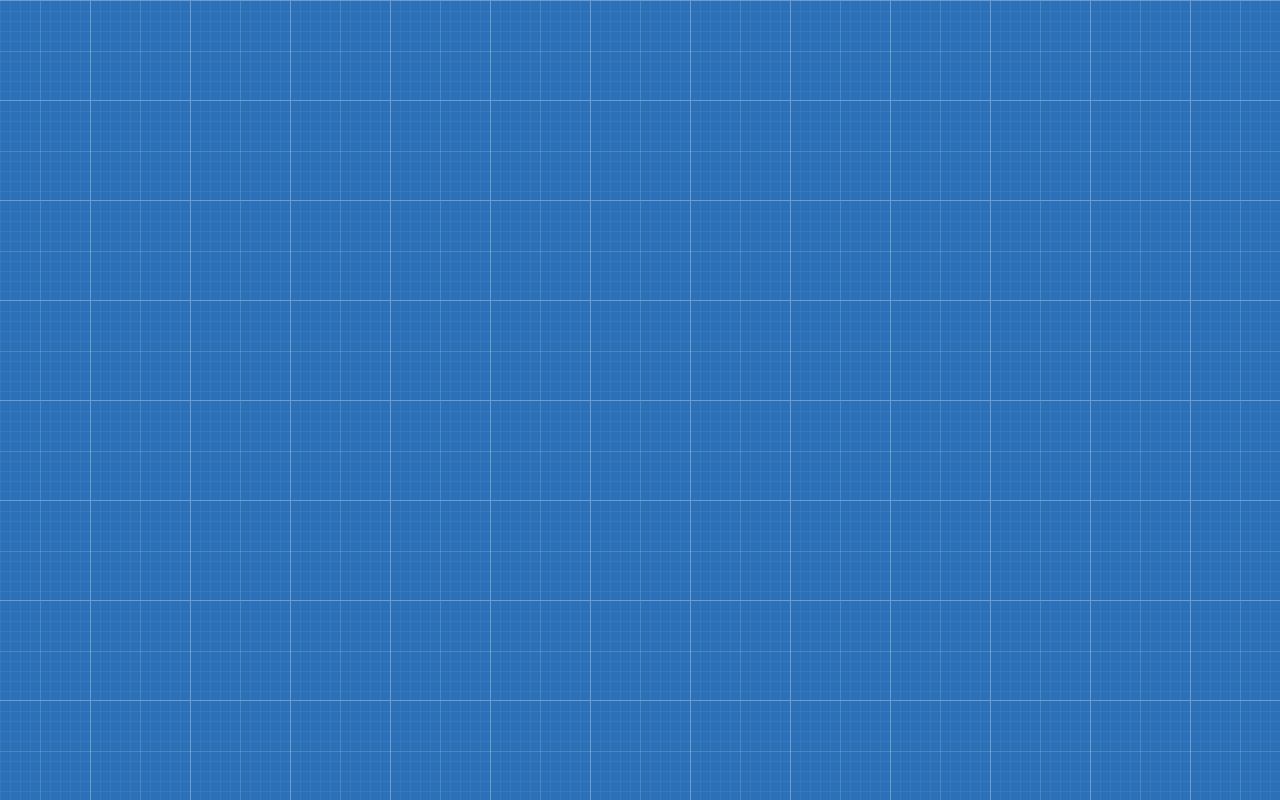
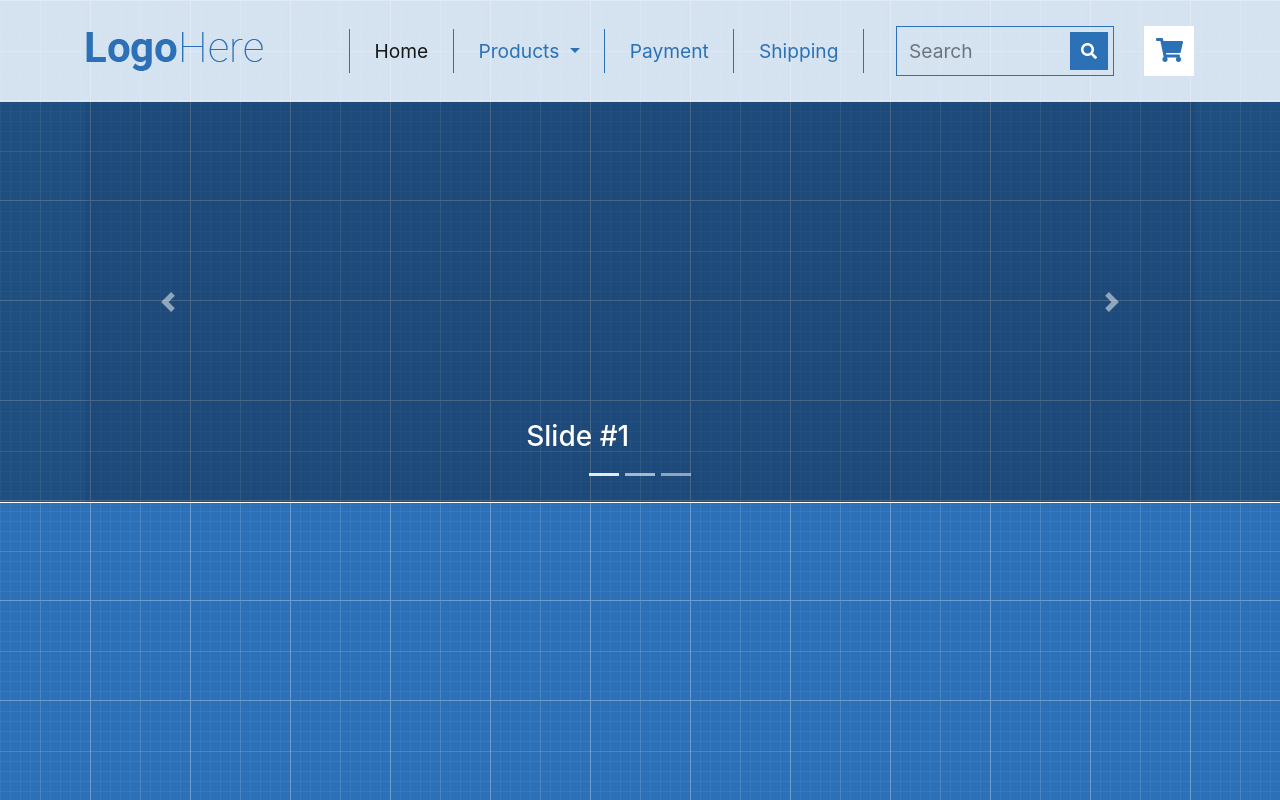
Before and after one commit to alexaandrievskaya/front-end-shop-template, a website: page index.html in a window 1280 px wide. Drawn offline with Linux system fonts and the light colour scheme.

Commit message:
UPD: added markup header.

```diff
--- a/index.html
+++ b/index.html
@@ -12,6 +12,93 @@
 </head>
 <body>
 
+  <header class="page-header">
+    <div class="page-header__navbar">
+      <div class="container">
+        <nav class="navbar navbar-expand-lg navbar-light">
+          <a class="navbar-brand" href="#">
+            <img src="assets/img/icon-3.png" alt="site logo">
+          </a>
+          <button class="navbar-toggler" type="button" data-toggle="collapse" data-target="#navbarSupportedContent" aria-controls="navbarSupportedContent" aria-expanded="false" aria-label="Toggle navigation">
+            <span class="navbar-toggler-icon"></span>
+          </button>
+
+          <div class="collapse navbar-collapse" id="navbarSupportedContent">
+            <ul class="navbar-nav mr-auto">
+              <li class="nav-item active">
+                <a class="nav-link" href="#">Home <span class="sr-only">(current)</span></a>
+              </li>
+              <li class="nav-item dropdown">
+                <a class="nav-link dropdown-toggle" href="#" id="navbarDropdown" role="button" data-toggle="dropdown" aria-haspopup="true" aria-expanded="false">
+                  Products
+                </a>
+                <div class="dropdown-menu" aria-labelledby="navbarDropdown">
+                  <a class="dropdown-item" href="#">Lorem ipsum dolor</a>
+                  <a class="dropdown-item" href="#">Sit amet</a>
+                  <div class="dropdown-divider"></div>
+                  <a class="dropdown-item" href="#">Consectetur adipisicing</a>
+                  <a class="dropdown-item" href="#">Architecto consequatur</a>
+                </div>
+              </li>
+              <li class="nav-item">
+                <a class="nav-link" href="#">Payment</a>
+              </li>
+              <li class="nav-item">
+                <a class="nav-link" href="#">Shipping</a>
+              </li>
+            </ul>
+            <form class="form-inline my-2 my-lg-0 page-header__navbar-search">
+              <input class="form-control mr-sm-2" type="search" placeholder="Search" aria-label="Search">
+              <button class="btn btn-outline-success my-2 my-sm-0" type="submit"><i class="fas fa-search" aria-hidden="true"></i></button>
+            </form>
+            <button class="btn btn-outline-success my-2 my-sm-0 page-header__cart-btn" type="submit"><i class="fas fa-shopping-cart" aria-hidden="true"></i><span id="cart-counter" class="page-header__cart-counter">4</span></button>
+          </div>
+        </nav>
+      </div>
+    </div>
+
+    <div class="page-header__carousel">
+      <div class="container">
+
+        <div id="header-carousel" class="carousel slide" data-ride="carousel">
+          <ol class="carousel-indicators">
+            <li data-target="#header-carousel" data-slide-to="0" class="active"></li>
+            <li data-target="#header-carousel" data-slide-to="1"></li>
+            <li data-target="#header-carousel" data-slide-to="2"></li>
+          </ol>
+          <div class="carousel-inner">
+            <div class="carousel-item active">
+              <img class="d-block w-100" src="assets/img/slide.png" alt="First slide">
+              <div class="carousel-caption d-none d-md-block">
+                <h3>Slide #1</h3>
+              </div>
+            </div>
+            <div class="carousel-item">
+              <img class="d-block w-100" src="assets/img/slide.png" alt="Second slide">
+              <div class="carousel-caption d-none d-md-block">
+                <h3>Slide #2</h3>
+              </div>
+            </div>
+            <div class="carousel-item">
+              <img class="d-block w-100" src="assets/img/slide.png" alt="Third slide">
+              <div class="carousel-caption d-none d-md-block">
+                <h3>Slide #3</h3>
+              </div>
+            </div>
+          </div>
+          <a class="carousel-control-prev" href="#header-carousel" role="button" data-slide="prev">
+            <span class="carousel-control-prev-icon" aria-hidden="true"></span>
+            <span class="sr-only">Previous</span>
+          </a>
+          <a class="carousel-control-next" href="#header-carousel" role="button" data-slide="next">
+            <span class="carousel-control-next-icon" aria-hidden="true"></span>
+            <span class="sr-only">Next</span>
+          </a>
+        </div>
+      </div>
+    </div>
+
+  </header>
 
 
   <script src="libs/jquery/dist/jquery.min.js"></script>
```
Also changed, not shown: 1 other file.
